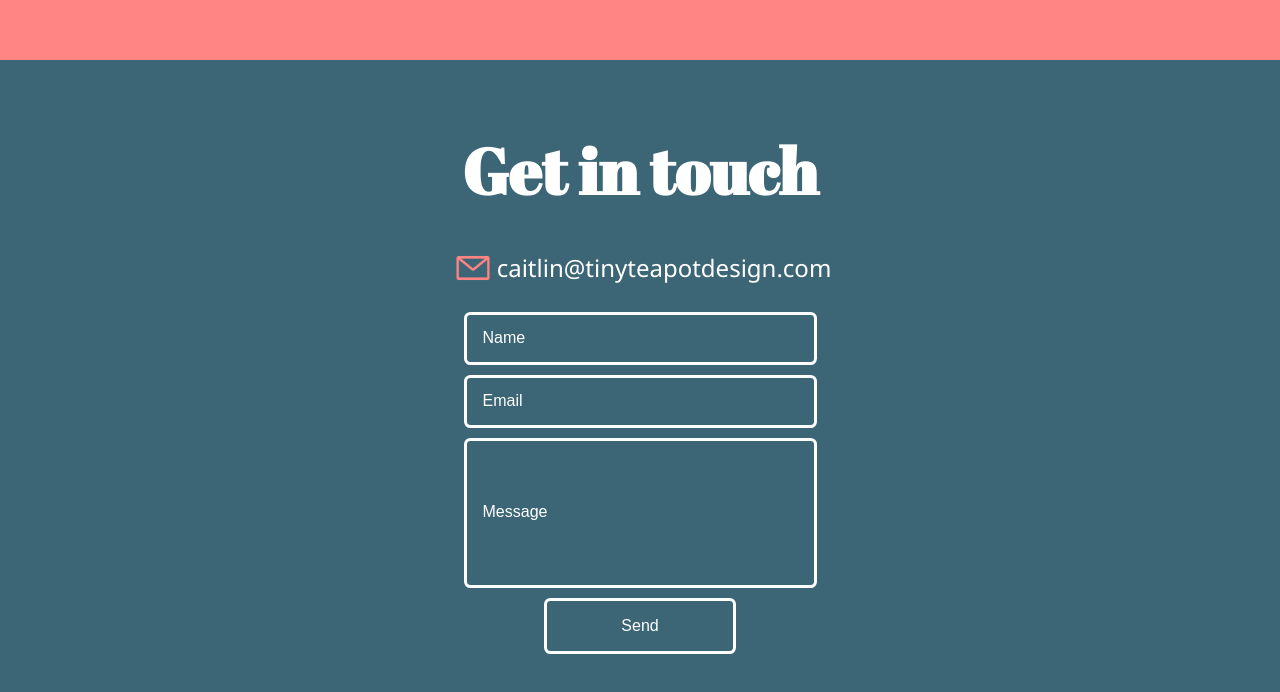
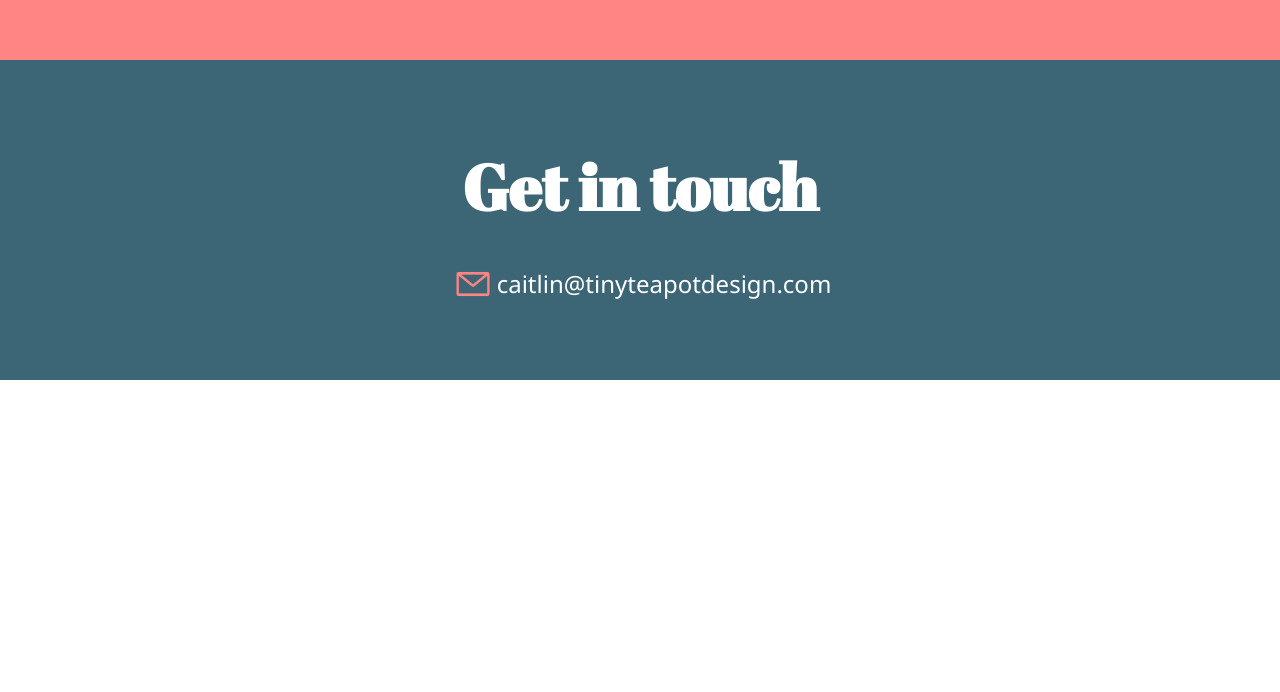
Before and after one commit to caitlinmcardle/tiny-teapot, a React (Create React App) app: page / in a window 1280 px wide. Shown: the part 3961-4653 px from the top of the page. After the commit the page ends 4341 px from the top, so only its background shows below. Built offline with nearby package versions, Linux system fonts and the light colour scheme.

Commit message:
removed form -- not submitting

```diff
--- a/src/App.css
+++ b/src/App.css
@@ -1,7 +1,7 @@
 .App {
   text-align: center;
   display: grid;
-  grid-template-rows: 6rem auto 60rem 40rem 15rem 60rem 30rem 40rem;
+  grid-template-rows: 6rem auto 60rem 40rem 15rem 60rem 30rem 20rem;
   grid-template-areas: "nav" "main" "about" "founder" "countup" "how" "portfolio" "contact";
 }
 .nav {
--- a/src/components/Contact.jsx
+++ b/src/components/Contact.jsx
@@ -8,7 +8,7 @@ export default function Contact() {
       {/* <h2 id="contact-h2">Send us a message</h2> */}
       {/* <p className="contact-p">Tell us about your business, budget and what you'd like your website to do</p> */}
 
-      <form name="contact" method="POST" data-netlify="true">
+      {/* <form name="contact" method="POST" data-netlify="true">
         <p className="table-row">
           <label for="name"></label>
           <input id="name" type="name" placeholder="Name" />
@@ -22,7 +22,7 @@ export default function Contact() {
           <input id="message" type="text" placeholder="Message"/>
         </p>
         <button id="contact-button" type="submit">Send</button>
-      </form>
+      </form> */}
     </section>
   );
 }
```
